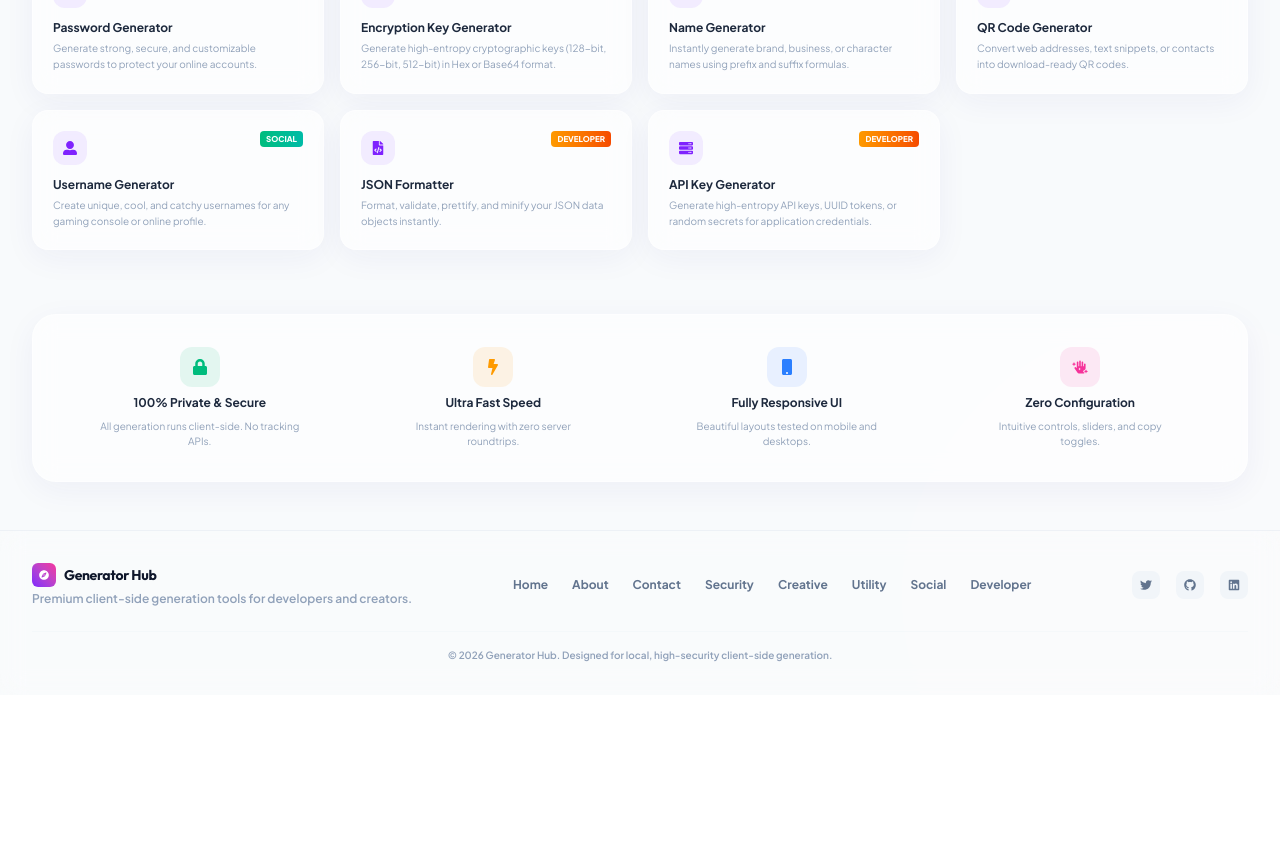
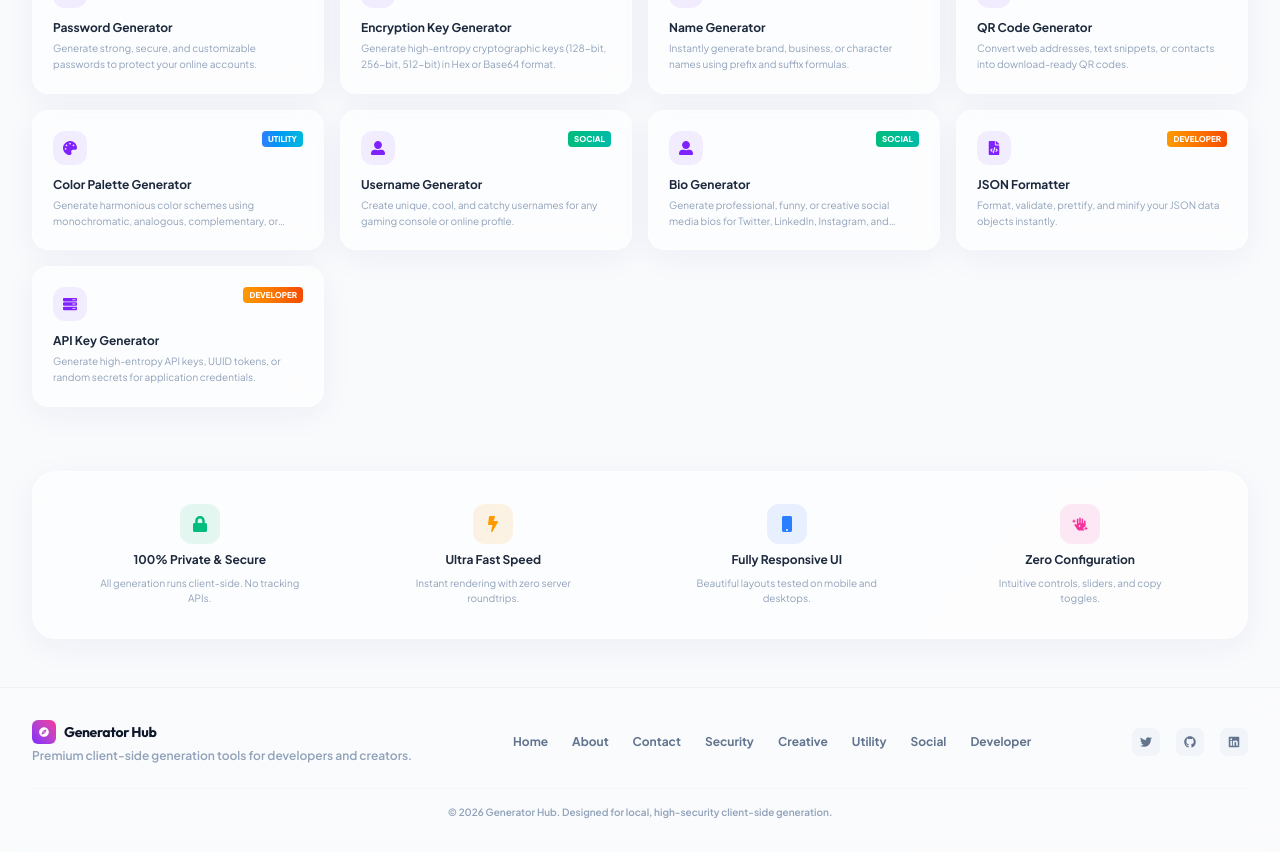
Before and after one commit to Gulhane-Shivani/Generator_hub, a React (Vite) app: page / in a window 1280 px wide. Shown: the part 1452-2304 px from the top of the page. Before the commit the page ends 2147 px from the top, so only its background shows below. Built offline with nearby package versions, Linux system fonts and the light colour scheme.

Commit message:
implement dynamic ToolDetailPage layout with automated tool-specific documentation and widget routing

```diff
--- a/src/data/toolsData.js
+++ b/src/data/toolsData.js
@@ -204,6 +204,21 @@ export const tools = [
       'Visual dice-rolling / picker feedback'
     ]
   },
+  {
+    id: 'color-palette-generator',
+    category: 'utility',
+    name: 'Color Palette Generator',
+    description: 'Generate harmonious color schemes using monochromatic, analogous, complementary, or triadic color patterns.',
+    icon: 'FaPalette',
+    trending: true,
+    features: [
+      'Color harmony methods (Analogous, Monochromatic, Triadic, Compound)',
+      'Base color selection via custom interactive color pickers',
+      'One-click clipboard copy for hexadecimal values',
+      'Dynamic live UI mockup component showing active colors',
+      'Export variables code formats (CSS, SCSS, Tailwind, JSON)'
+    ]
+  },
 
   // Social Tools
   {
@@ -243,6 +258,21 @@ export const tools = [
       'Targeted for YouTube, Instagram, and Gaming handles',
       'Industry niches: Tech, Gaming, Vlog, Cooking, Fitness',
       'Sleek suggestion table view with copy features'
+    ]
+  },
+  {
+    id: 'bio-generator',
+    category: 'social',
+    name: 'Bio Generator',
+    description: 'Generate professional, funny, or creative social media bios for Twitter, LinkedIn, Instagram, and TikTok.',
+    icon: 'FaUserAlt',
+    trending: true,
+    features: [
+      'Pre-configured templates for 4 popular social platforms',
+      '5 distinct profile tones (Professional, Funny, Creative, Minimal, Bold)',
+      'Integrate custom keywords or career niches',
+      'Optional emoji decorators and link call-to-actions (CTAs)',
+      'Instant character-length counts and clipboard copying features'
     ]
   },
 
--- a/src/pages/ToolDetailPage.jsx
+++ b/src/pages/ToolDetailPage.jsx
@@ -21,6 +21,8 @@ import TextEncryptDecrypt from '../tools/TextEncryptDecrypt';
 import JsonFormatter from '../tools/JsonFormatter';
 import Base64EncoderDecoder from '../tools/Base64EncoderDecoder';
 import ApiKeyGenerator from '../tools/ApiKeyGenerator';
+import BioGenerator from '../tools/BioGenerator';
+import ColorPaletteGenerator from '../tools/ColorPaletteGenerator';
 
 const ToolDetailPage = () => {
   const { toolId } = useParams();
@@ -51,7 +53,9 @@ const ToolDetailPage = () => {
     'social-media-name-generator': <SocialMediaNameGenerator />,
     'json-formatter': <JsonFormatter />,
     'base64-encoder-decoder': <Base64EncoderDecoder />,
-    'api-key-generator': <ApiKeyGenerator />
+    'api-key-generator': <ApiKeyGenerator />,
+    'bio-generator': <BioGenerator />,
+    'color-palette-generator': <ColorPaletteGenerator />
   };
 
   const widget = componentMap[toolId] || <div className="text-slate-400">Tool widget coming soon.</div>;
@@ -156,6 +160,16 @@ const ToolDetailPage = () => {
       { title: 'Niche Specialization', text: 'Styles suggestions around high-growth channels (Tech, Gaming, Vlogs, Food) to establish immediate target authority.' },
       { title: 'Character Constraints', text: 'Ensures name recommendations adhere to strict username character limits enforced by YouTube, Instagram, and Twitch.' },
       { title: 'Compare Matrix', text: 'Renders results in clean, organized tables with copy features to easily bookmark your top selections.' }
+    ],
+    'bio-generator': [
+      { title: 'Multi-platform support', text: 'Tailors templates specifically to constraints of Twitter, LinkedIn, Instagram, and TikTok.' },
+      { title: 'Tone variations', text: 'Supports 5 tones including professional, creative, funny, minimalist, and bold templates.' },
+      { title: 'Interactive keywords', text: 'Incorporates custom roles and skills into generated suggestions dynamically.' }
+    ],
+    'color-palette-generator': [
+      { title: 'Color harmonies', text: 'Calculates monochromatic, analogous, complementary, triadic, and compound patterns.' },
+      { title: 'Live preview mockups', text: 'Includes a preview widget showing how active colors map to a real UI design.' },
+      { title: 'Multiple export formats', text: 'Outputs code snippets directly as CSS, SCSS, Tailwind config, or raw JSON arrays.' }
     ],
     'json-formatter': [
       { title: 'JSON Validation', text: 'Uses standard browser JSON parses. Any validation error shows descriptive parser reports, pointing exactly to where parsing failed.' },
```
